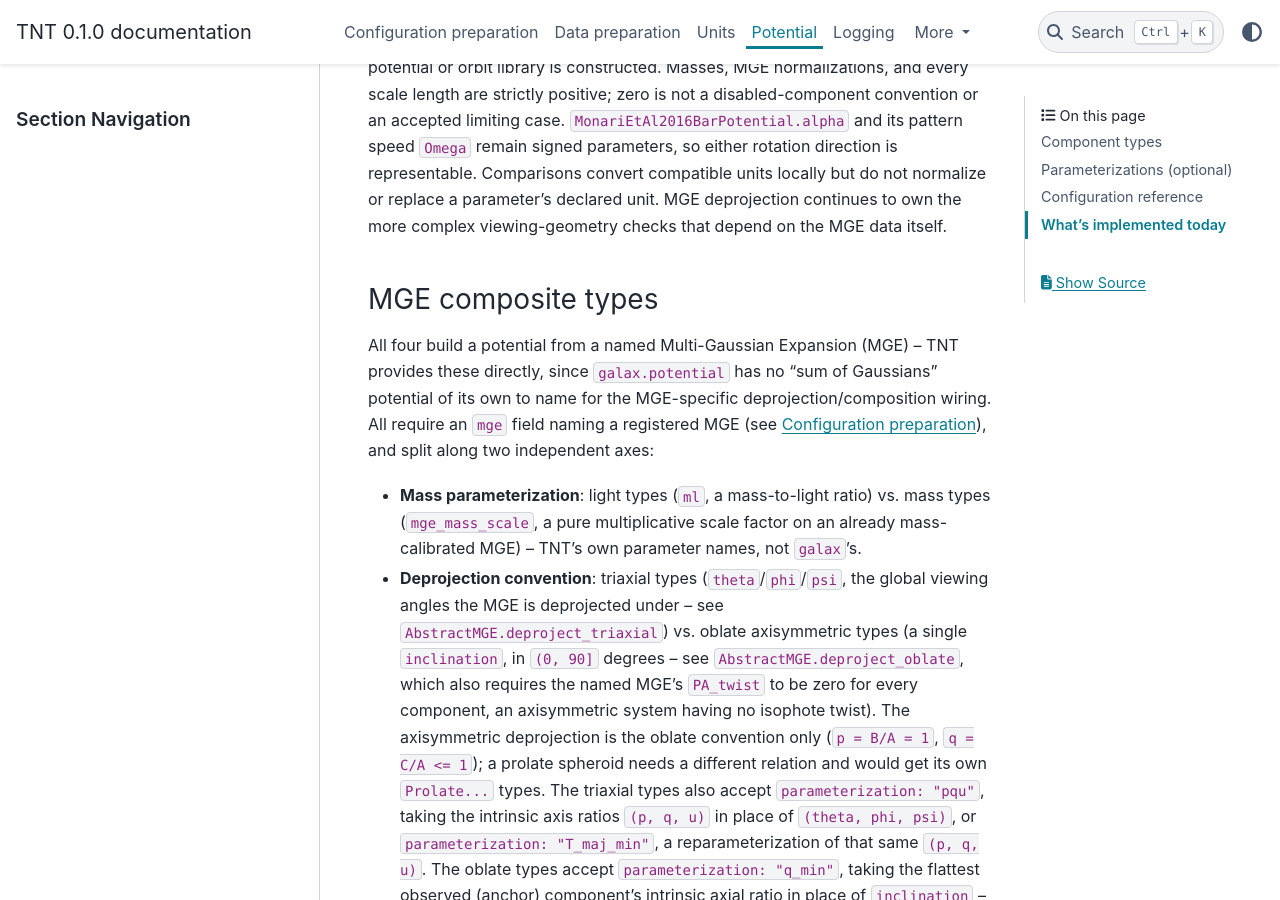
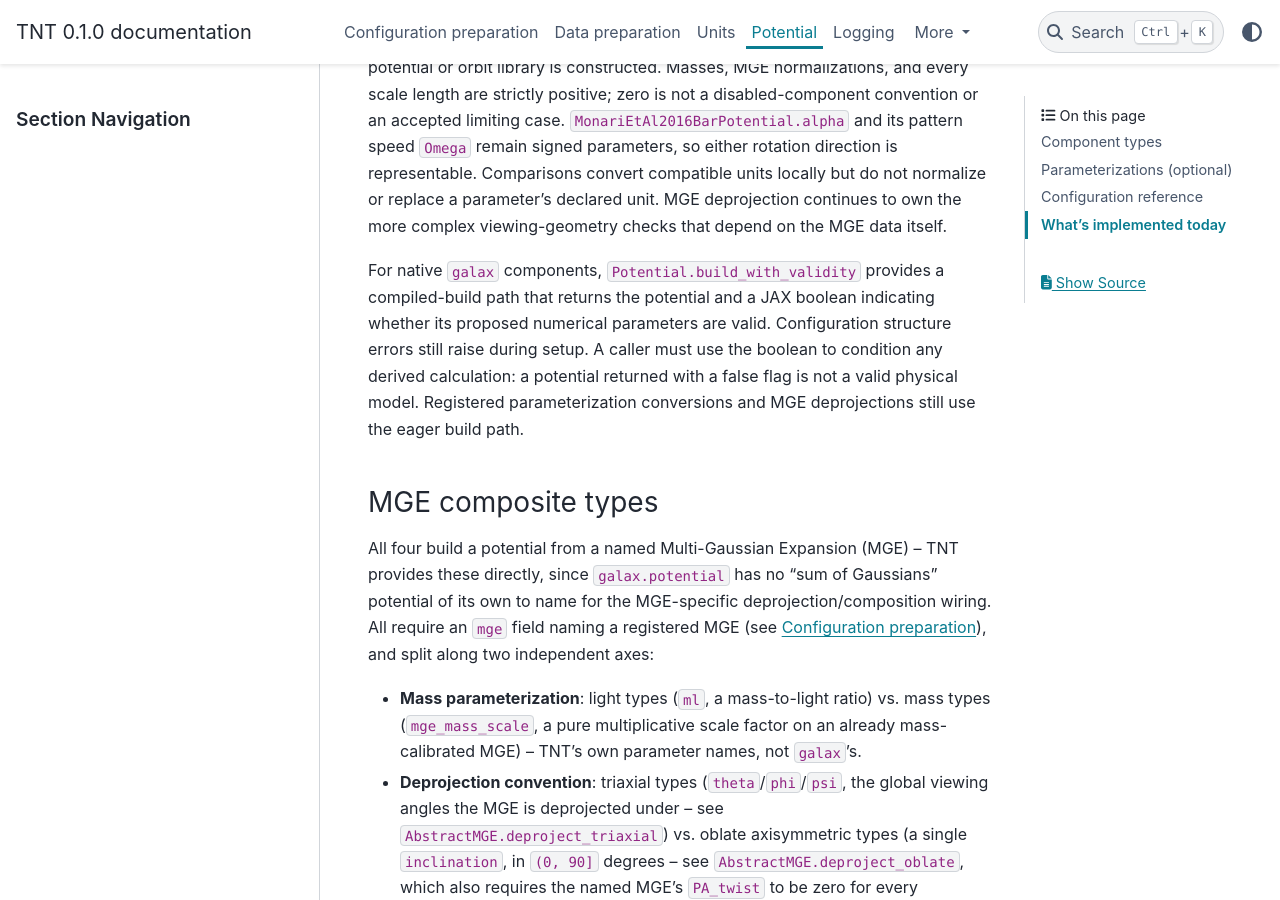
Before and after one commit to dynamics-of-stellar-systems/tnt, a Sphinx documentation site: the page built from docs/source/potential.md, in a window 1280 px wide and 900 px high, scrolled down 3029 px. Built offline with Sphinx 7.4.7 and the PyData theme 0.15.4, drawn with Linux system fonts in a browser that asks for light colours.

Commit message:
Guard invalid native proposals in traced potential tests
Verify conditional -inf rejection and finite gradients for all curated native types in both precision modes, and document the checked-build API.

Assisted-by: Codex (OpenAI)

```diff
--- a/docs/source/potential.md
+++ b/docs/source/potential.md
@@ -127,6 +127,14 @@ parameters, so either rotation direction is representable.
 Comparisons convert compatible units locally but do not normalize or replace a
 parameter's declared unit. MGE deprojection continues to own the more complex
 viewing-geometry checks that depend on the MGE data itself.
+
+For native `galax` components, `Potential.build_with_validity` provides a
+compiled-build path that returns the potential and a JAX boolean indicating
+whether its proposed numerical parameters are valid. Configuration structure
+errors still raise during setup. A caller must use the boolean to condition
+any derived calculation: a potential returned with a false flag is not a
+valid physical model. Registered parameterization conversions and MGE
+deprojections still use the eager build path.
 
 ### MGE composite types
 
```
Also changed, not shown: 1 other file.
